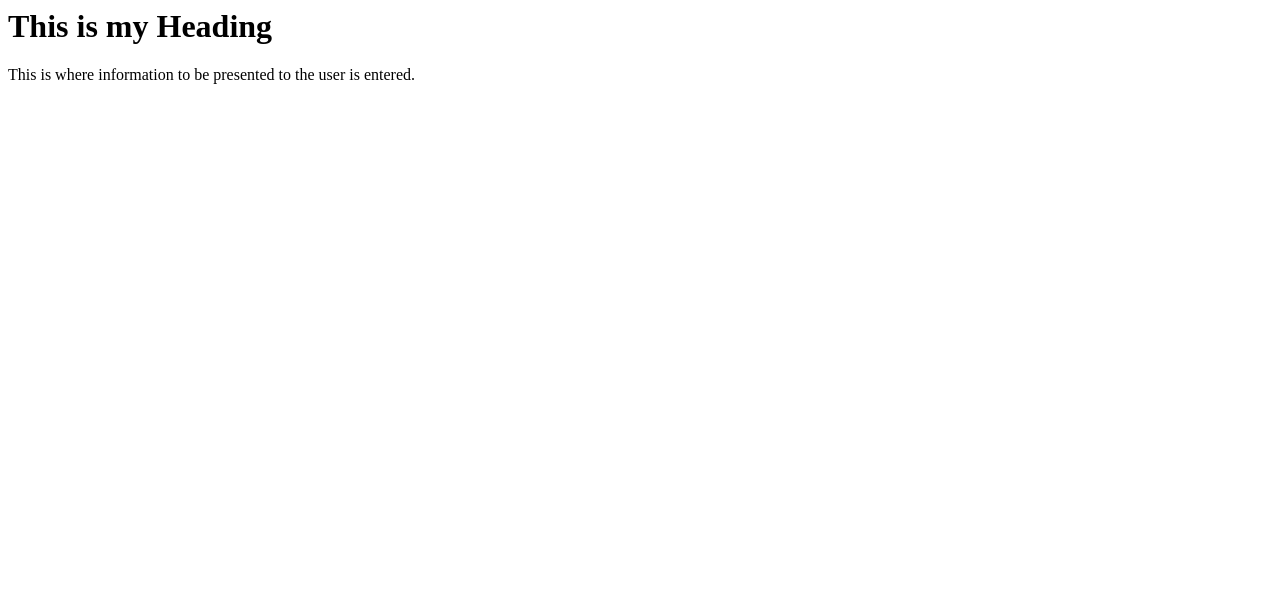
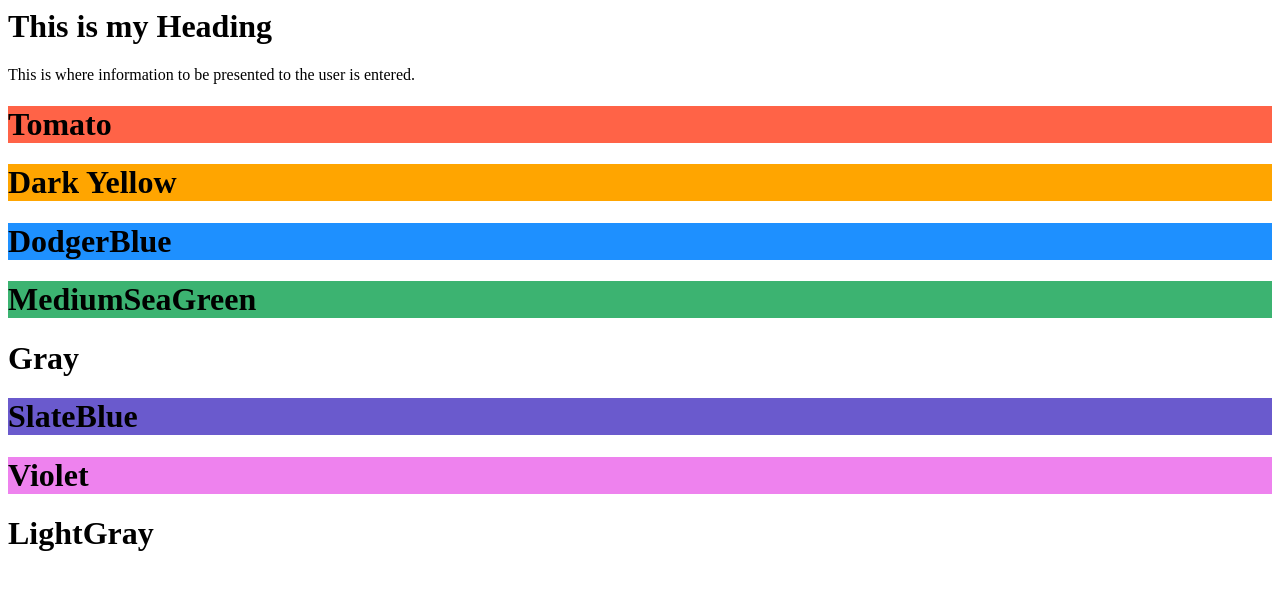
Before and after one commit to Zoey-1D/tempo, a plain HTML site: page index.html in a window 1280 px wide. Drawn offline with Linux system fonts and the light colour scheme.

Commit message:
Update index.html

```diff
--- a/index.html
+++ b/index.html
@@ -9,3 +9,18 @@ The title of the webpage
 This is where information to be presented to the user is entered.
 </body>
 </html>
+<!DOCTYPE html>
+<html>
+<body>
+
+<h1 style="background-color:Tomato;">Tomato</h1>
+<h1 style="background-color:Orange;">Dark Yellow</h1>
+<h1 style="background-color:DodgerBlue;">DodgerBlue</h1>
+<h1 style="background-color:MediumSeaGreen;">MediumSeaGreen</h1>
+<h1 style="background-color:Dark White;">Gray</h1>
+<h1 style="background-color:SlateBlue;">SlateBlue</h1>
+<h1 style="background-color:Violet;">Violet</h1>
+<h1 style="background-color:Lighter Dark White;">LightGray</h1>
+
+</body>
+</html>
```
